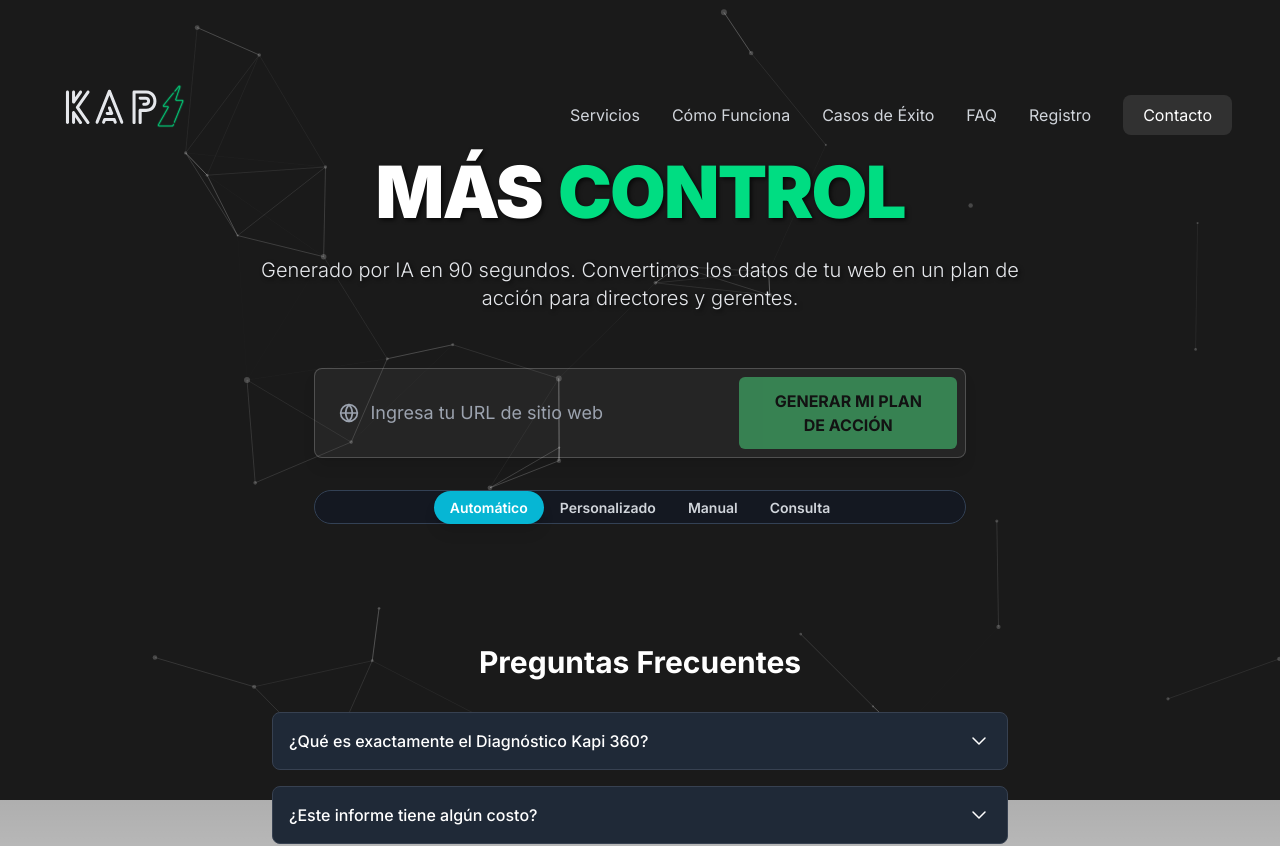
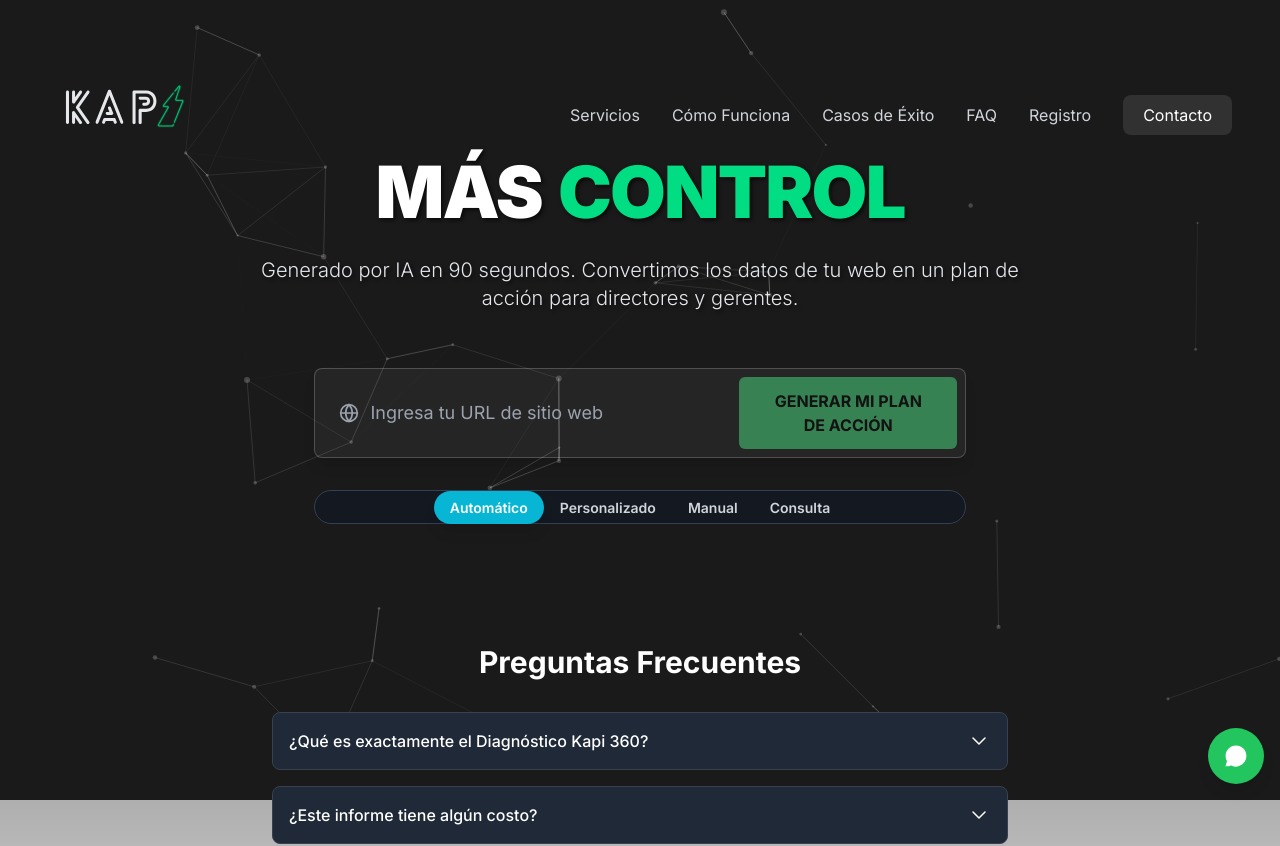
Before and after one commit to nataliogarbus/kapi360-mvp, a Next.js app: page / in a window 1280 px wide. Shown: the top 846 px of the page. Built offline with nearby package versions, Linux system fonts and the light colour scheme.

Commit message:
feat: Add floating WhatsApp button

```diff
--- a/src/app/layout.tsx
+++ b/src/app/layout.tsx
@@ -20,6 +20,24 @@ export default function RootLayout({
       <body className={`${inter.className} bg-[#1a1a1a]`}>
         <ParticlesBackground />
         {children}
+        <a
+          href="https://wa.me/541123805651"
+          target="_blank"
+          rel="noopener noreferrer"
+          className="fixed bottom-4 right-4 bg-green-500 text-white p-4 rounded-full shadow-lg hover:bg-green-600 transition-colors duration-300 z-50 flex items-center justify-center"
+          aria-label="Chat on WhatsApp"
+        >
+          <svg
+            xmlns="http://www.w3.org/2000/svg"
+            viewBox="0 0 448 512"
+            className="h-6 w-6"
+            fill="currentColor"
+          >
+            <path
+              d="M380.9 97.1C339.4 55.6 283.9 32 223.9 32c-122.4 0-222 99.6-222 222 0 39.1 10.2 77.3 29.6 111L0 480l117.7-30.9c32.4 17.7 68.9 27 106.1 27h.1c122.3 0 222-99.6 222-222 0-60.3-24.1-115-63.4-156.2zM223.9 444.7h-.1c-33.5 0-66.8-9.3-95.2-26.8L75.8 405.7l-29.1 76 79-20.7c28 15.2 59.4 23.1 91.8 23.1 101.6 0 184-82.4 184-184 0-50.6-20-97.7-55.5-132.2s-81.7-55.5-132.2-55.5c-101.6 0-184 82.4-184 184 0 50.6 20 97.7 55.5 132.2s81.7 55.5 132.2 55.5zM331.1 260.9c-1.6-1.6-4.6-2.5-7.5-2.5-2.9 0-5.8 1-7.5 2.5-1.6 1.6-2.5 4.6-2.5 7.5 0 2.9 1 5.8 2.5 7.5 1.6 1.6 4.6 2.5 7.5 2.5 2.9 0 5.8-1 7.5-2.5 1.6-1.6 2.5-4.6 2.5-7.5 0-2.9-1-5.8-2.5-7.5zm-30.9 30.9c-1.6-1.6-4.6-2.5-7.5-2.5-2.9 0-5.8 1-7.5 2.5-1.6 1.6-2.5 4.6-2.5 7.5 0 2.9 1 5.8 2.5 7.5 1.6 1.6 4.6 2.5 7.5 2.5 2.9 0 5.8-1 7.5-2.5 1.6-1.6 2.5-4.6 2.5-7.5 0-2.9-1-5.8-2.5-7.5zm-30.9 30.9c-1.6-1.6-4.6-2.5-7.5-2.5-2.9 0-5.8 1-7.5 2.5-1.6 1.6-2.5 4.6-2.5 7.5 0 2.9 1 5.8 2.5 7.5 1.6 1.6 4.6 2.5 7.5 2.5 2.9 0 5.8-1 7.5-2.5 1.6-1.6 2.5-4.6 2.5-7.5 0-2.9-1-5.8-2.5-7.5zm-30.9 30.9c-1.6-1.6-4.6-2.5-7.5-2.5-2.9 0-5.8 1-7.5 2.5-1.6 1.6-2.5 4.6-2.5 7.5 0 2.9 1 5.8 2.5 7.5 1.6 1.6 4.6 2.5 7.5 2.5 2.9 0 5.8-1 7.5-2.5 1.6-1.6 2.5-4.6 2.5-7.5 0-2.9-1-5.8-2.5-7.5zm-30.9 30.9c-1.6-1.6-4.6-2.5-7.5-2.5-2.9 0-5.8 1-7.5 2.5-1.6 1.6-2.5 4.6-2.5 7.5 0 2.9 1 5.8 2.5 7.5 1.6 1.6 4.6 2.5 7.5 2.5 2.9 0 5.8-1 7.5-2.5 1.6-1.6 2.5-4.6 2.5-7.5 0-2.9-1-5.8-2.5-7.5z"
+            />
+          </svg>
+        </a>
       </body>
     </html>
   );
```
